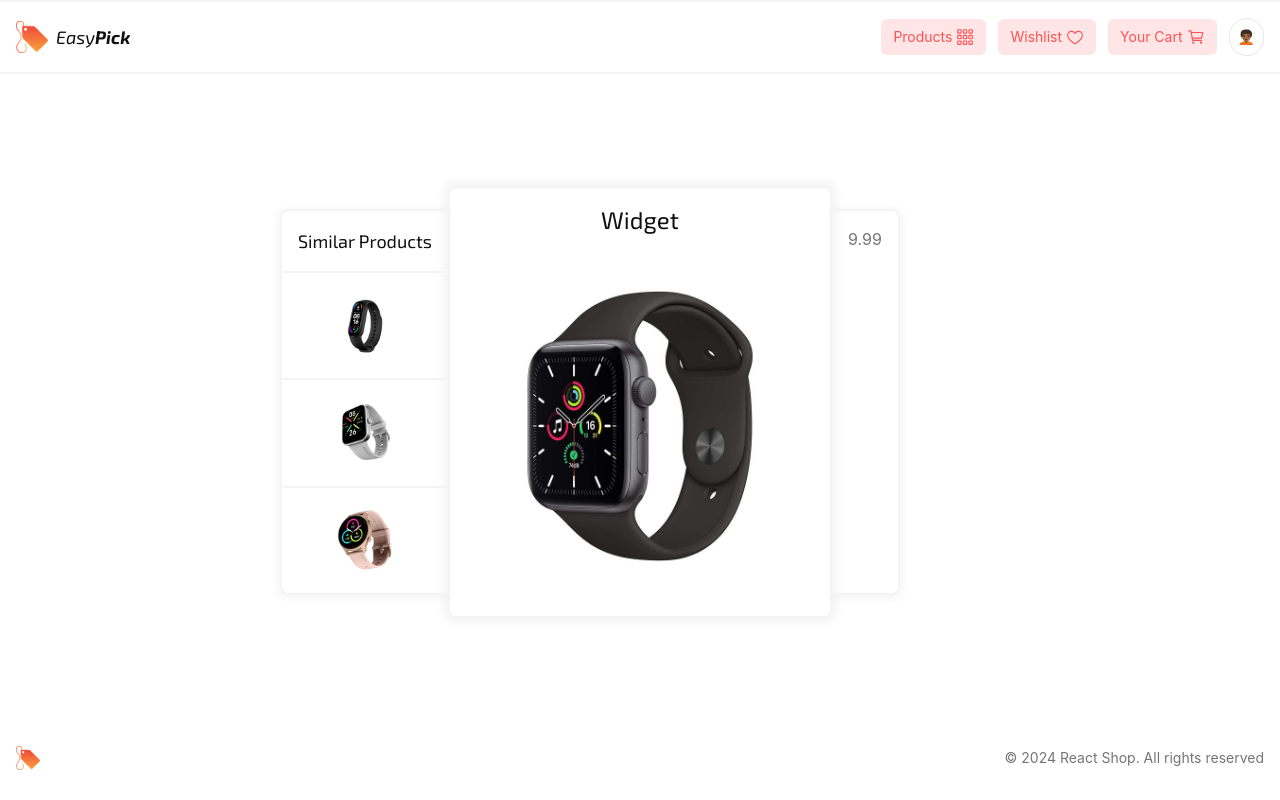
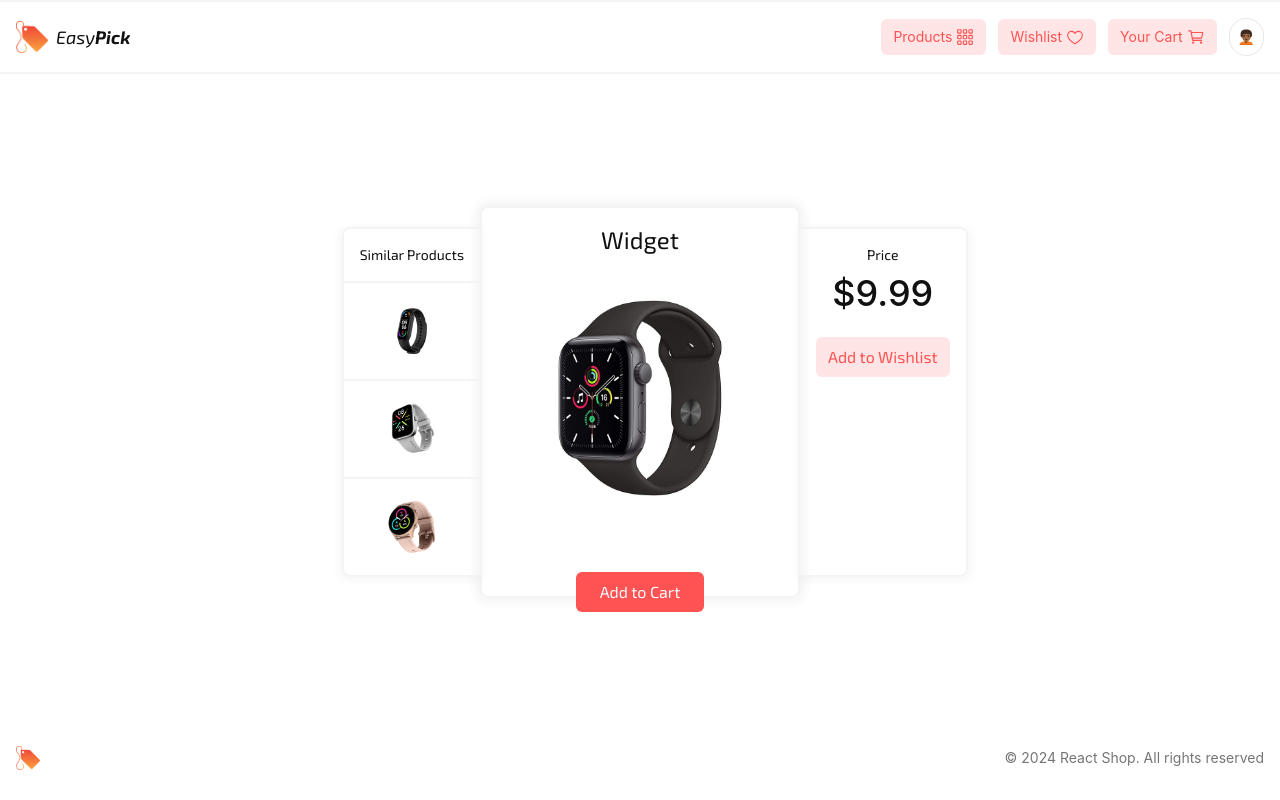
Before and after one commit to Timbar09/Cart-TypeScript-App, a React (Vite) app: page /products/item0001 in a window 1280 px wide. Built offline with nearby package versions, Linux system fonts and the light colour scheme.

Commit message:
Refactor ProductView component to display cart information and add wishlist functionality

```diff
--- a/src/components/Products/ProductView.tsx
+++ b/src/components/Products/ProductView.tsx
@@ -2,10 +2,18 @@ import { Link, useParams } from 'react-router-dom';
 
 import useProducts from '../../hooks/useProducts';
 import { ProductType } from '../../context/ProductsProvider';
+import useCart from '../../hooks/useCart';
+
+import { numToCurrency } from '../functions';
+import Button from '../Button';
+import CartLineItemStepper from '../Cart/CartLineItemStepper';
 
 const ProductView = () => {
+  const { dispatch, REDUCER_ACTIONS, cart } = useCart();
   const { sku } = useParams<{ sku: string }>();
   const { products } = useProducts();
+
+  const cartLineItem = cart.find((item) => item.sku === sku);
 
   const product: ProductType | undefined = products.find((product) => product.sku === sku);
   const img: string = new URL(`../../images/${product?.sku}.jpg`, import.meta.url).href;
@@ -20,12 +28,28 @@ const ProductView = () => {
       className="flex flex-col items-center justify-center gap-4 h-[calc(100vh-9rem)] min-h-[23rem]"
     >
       {product ? (
-        <div className="product relative flex flex-col items-center gap-4 max-w-sm mx-auto border-2 border-gray-100 rounded-lg p-4">
+        <div className="product relative flex flex-col items-center gap-4 max-w-80 mx-auto border-2 border-gray-100 rounded-lg py-4 px-8">
           <h1 className="text-2xl text-text-primary">{product.name}</h1>
           <img src={img} alt={product.name} className="w-100" />
 
-          <div className="left flex flex-col absolute top-[5%] bottom-[5%] right-[100%] border-2 border-gray-100 rounded-s-lg">
-            <h3 className="text-lg text-text-primary w-max p-4">Similar Products</h3>
+          {cartLineItem ? (
+            <span className="relative -bottom-8 py-2 px-6 w-max bg-primary-50 rounded">
+              Added to Cart
+            </span>
+          ) : (
+            <Button
+              buttonRole="primary"
+              type="button"
+              className="relative -bottom-8 px-6 w-max"
+              aria-label="Add to Cart"
+              title="Add to Cart"
+            >
+              Add to Cart
+            </Button>
+          )}
+
+          <div className="left text-center flex flex-col absolute top-[5%] bottom-[5%] right-[100%] border-2 border-gray-100 rounded-s-lg">
+            <h3 className="text-sm text-text-primary w-max p-4">Similar Products</h3>
 
             <ul className="flex flex-col flex-1">
               {similarProducts.map((product, i) => (
@@ -36,7 +60,7 @@ const ProductView = () => {
                       i !== products.length - 1 ? 'border-t-2 border-gray-100' : 'rounded-es-lg'
                     }`}
                   >
-                    <div className="w-16 mx-auto">
+                    <div className="w-14 mx-auto">
                       <img
                         src={new URL(`../../images/${product.sku}.jpg`, import.meta.url).href}
                         alt={product.name}
@@ -50,8 +74,39 @@ const ProductView = () => {
             </ul>
           </div>
 
-          <div className="right absolute top-[5%] bottom-[5%] left-[100%] p-4 border-2 border-gray-100 rounded-e-lg">
-            <p>{product.price}</p>
+          <div className="right flex flex-col gap-6 text-center absolute top-[5%] bottom-[5%] left-[100%] p-4 border-2 border-gray-100 rounded-e-lg">
+            <div className="">
+              <h3 className="text-sm text-text-primary mb-2">Price</h3>
+
+              <p className="text-4xl text-text-primary font-medium">
+                {numToCurrency(product.price)}
+              </p>
+            </div>
+
+            <Button
+              buttonRole="secondary"
+              type="button"
+              className="p-2 w-max"
+              aria-label="Add to Cart"
+              title="Add to wishlist"
+            >
+              Add to Wishlist
+            </Button>
+
+            {cartLineItem && (
+              <div className="flex flex-col gap-4 items-center">
+                <CartLineItemStepper
+                  item={cartLineItem}
+                  dispatch={dispatch}
+                  REDUCER_ACTIONS={REDUCER_ACTIONS}
+                  size="lg"
+                />
+
+                <p className="text-xl text-text-primary font-medium">
+                  {numToCurrency(cartLineItem.price * cartLineItem.quantity)}
+                </p>
+              </div>
+            )}
           </div>
         </div>
       ) : (
```
